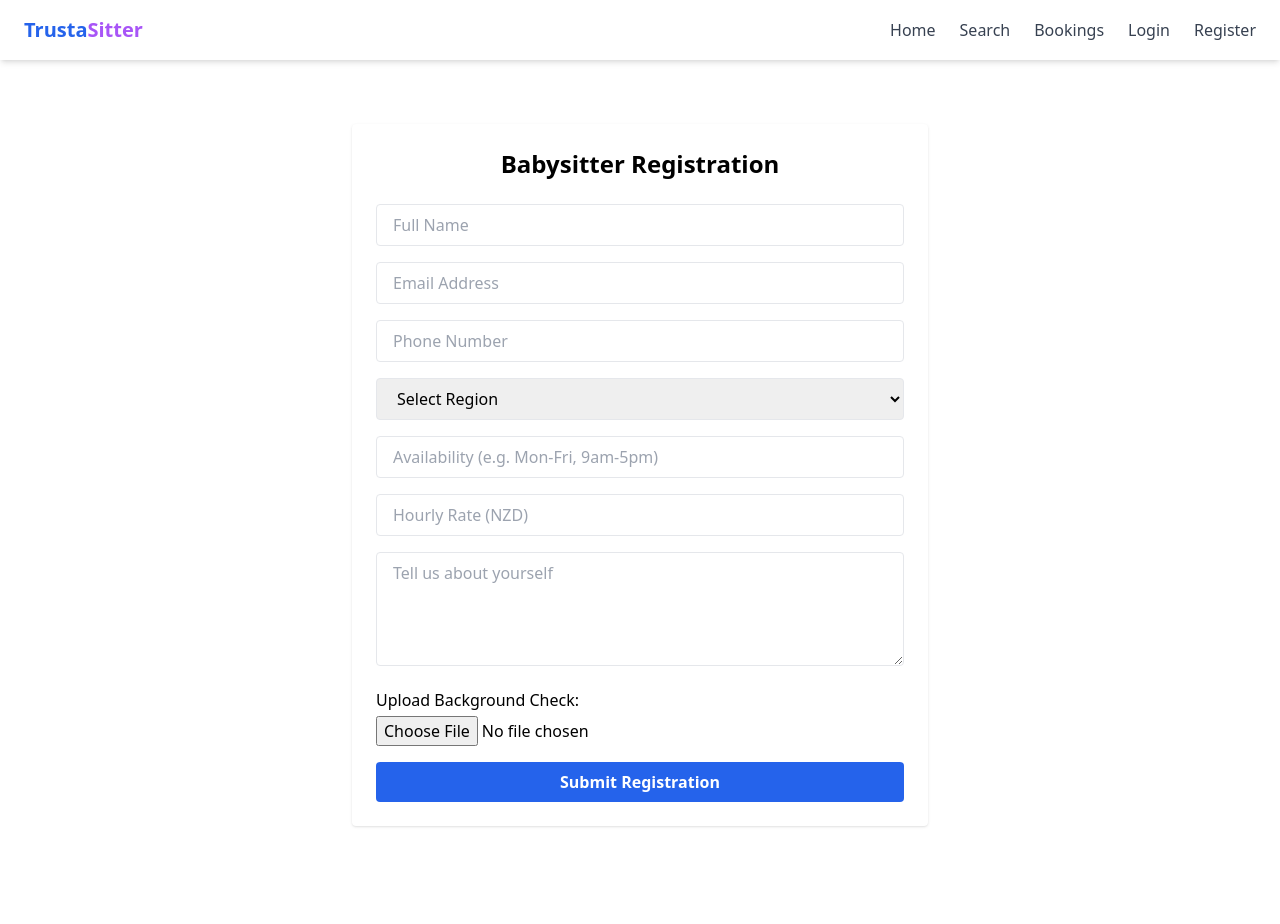
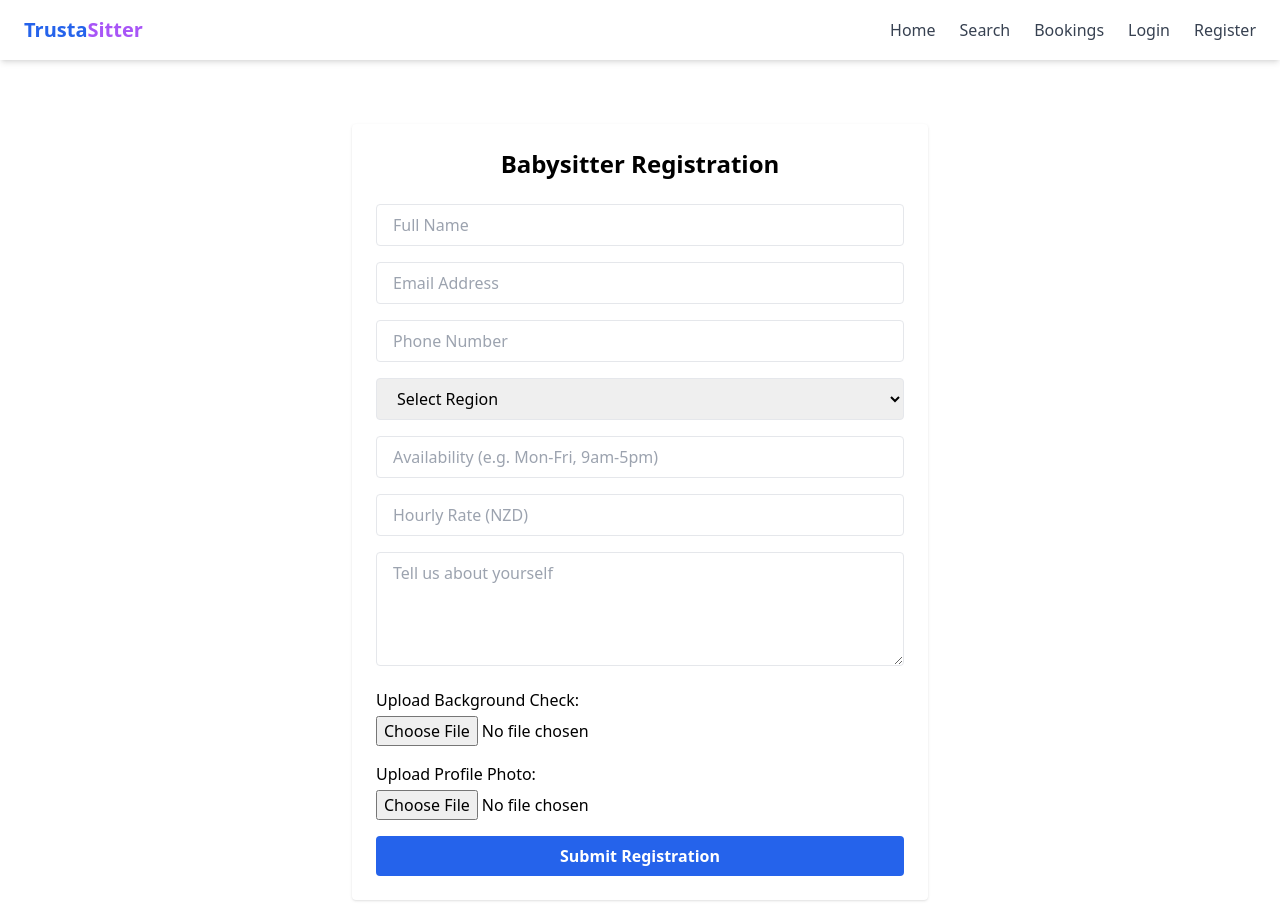
Before and after one commit to LargeWC-Code/TrustaSitter, a React (Vite) app in the folder trustasitter-frontend/: page /register-babysitter in a window 1280 px wide. Before the commit the page ends 850 px from the top, so only its background shows below. Built offline with nearby package versions, Linux system fonts and the light colour scheme.

Commit message:
feat: added profile photo upload field to babysitter registration form

```diff
--- a/trustasitter-frontend/src/pages/RegisterBabysitter.jsx
+++ b/trustasitter-frontend/src/pages/RegisterBabysitter.jsx
@@ -1,7 +1,7 @@
 import React, { useState } from 'react';
 
 const RegisterBabysitter = () => {
-  // Local state to store form data
+  // Form data state
   const [formData, setFormData] = useState({
     name: '',
     email: '',
@@ -11,22 +11,23 @@ const RegisterBabysitter = () => {
     rate: '',
     about: '',
     backgroundCheck: null,
+    profilePhoto: null, // new field
   });
 
-  // Handle input changes (including file upload)
+  // Handle input and file changes
   const handleChange = (e) => {
     const { name, value, files } = e.target;
-    if (name === 'backgroundCheck') {
-      setFormData({ ...formData, [name]: files[0] }); // Save uploaded file
+    if (name === 'backgroundCheck' || name === 'profilePhoto') {
+      setFormData({ ...formData, [name]: files[0] });
     } else {
       setFormData({ ...formData, [name]: value });
     }
   };
 
-  // Handle form submission
+  // Form submission (temporary only console)
   const handleSubmit = (e) => {
     e.preventDefault();
-    console.log(formData); // Temporary output for testing
+    console.log(formData);
     alert('Babysitter profile submitted!');
   };
 
@@ -37,7 +38,7 @@ const RegisterBabysitter = () => {
       {/* Babysitter registration form */}
       <form onSubmit={handleSubmit} className="space-y-4">
 
-        {/* Full name */}
+        {/* Name */}
         <input
           type="text"
           name="name"
@@ -48,7 +49,7 @@ const RegisterBabysitter = () => {
           required
         />
 
-        {/* Email address */}
+        {/* Email */}
         <input
           type="email"
           name="email"
@@ -59,7 +60,7 @@ const RegisterBabysitter = () => {
           required
         />
 
-        {/* Phone number */}
+        {/* Phone */}
         <input
           type="tel"
           name="phone"
@@ -70,7 +71,7 @@ const RegisterBabysitter = () => {
           required
         />
 
-        {/* Region dropdown */}
+        {/* Region */}
         <select
           name="region"
           value={formData.region}
@@ -86,7 +87,7 @@ const RegisterBabysitter = () => {
           <option value="West Auckland">West Auckland</option>
         </select>
 
-        {/* Availability field */}
+        {/* Availability */}
         <input
           type="text"
           name="availability"
@@ -97,7 +98,7 @@ const RegisterBabysitter = () => {
           required
         />
 
-        {/* Hourly rate */}
+        {/* Hourly Rate */}
         <input
           type="number"
           name="rate"
@@ -108,7 +109,7 @@ const RegisterBabysitter = () => {
           required
         />
 
-        {/* About me (bio) */}
+        {/* About Me */}
         <textarea
           name="about"
           placeholder="Tell us about yourself"
@@ -119,7 +120,7 @@ const RegisterBabysitter = () => {
           required
         />
 
-        {/* Background check file upload */}
+        {/* Upload Background Check */}
         <div>
           <label className="block mb-1 font-medium">Upload Background Check:</label>
           <input
@@ -132,7 +133,20 @@ const RegisterBabysitter = () => {
           />
         </div>
 
-        {/* Submit button */}
+        {/* Upload Profile Photo */}
+        <div>
+          <label className="block mb-1 font-medium">Upload Profile Photo:</label>
+          <input
+            type="file"
+            name="profilePhoto"
+            accept="image/*"
+            onChange={handleChange}
+            className="w-full"
+            required
+          />
+        </div>
+
+        {/* Submit Button */}
         <button
           type="submit"
           className="w-full bg-blue-600 text-white font-semibold py-2 rounded hover:bg-blue-700 transition"
```
